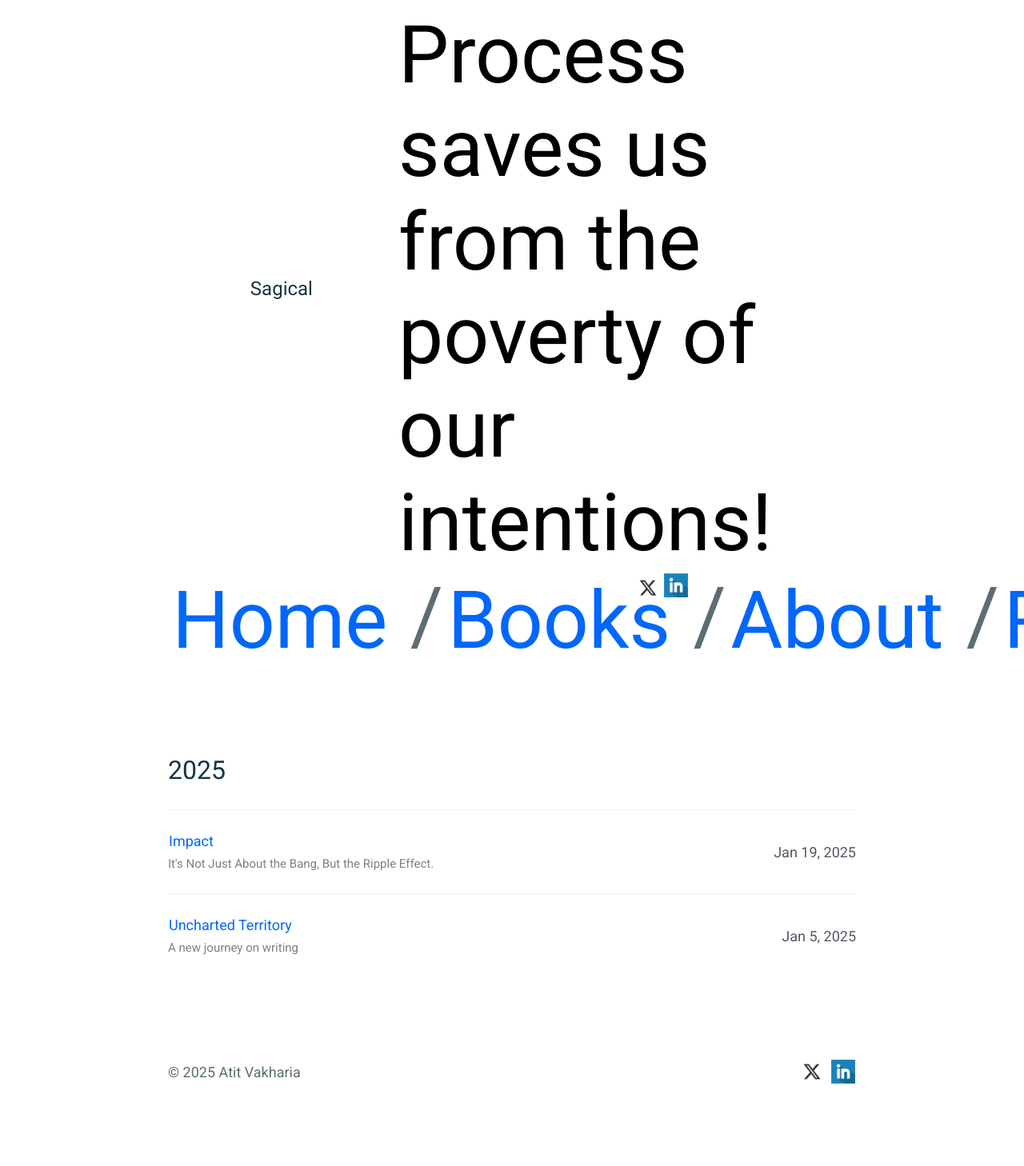
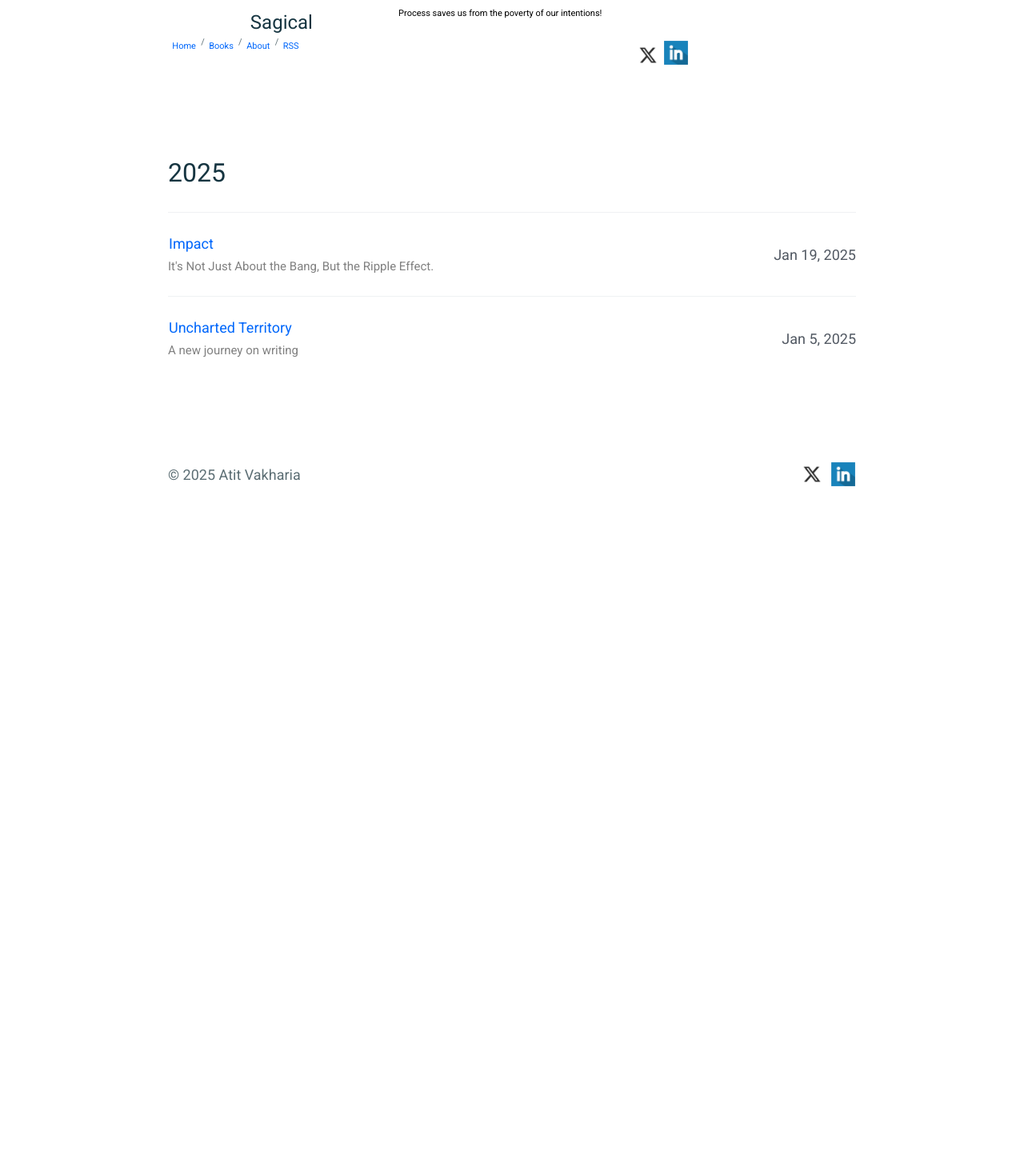
Before and after one commit to mkchoi212/paper-jekyll-theme, a Jekyll site: the page built from index.html, in a window 1280 px wide. Shown: the whole page at 80% size. Built offline with Jekyll 4.4.1, drawn with Linux system fonts in a browser that asks for light colours; after the commit the page ends 900 px from its top, so only the background shows below that.

Commit message:
Update header.html

```diff
--- a/_includes/header.html
+++ b/_includes/header.html
@@ -3,12 +3,12 @@
     <div style="display: flex; width: 32%;">
       <h1 style="display: flex; margin: auto; color: navyblue;">{{ site.title }}</h1>
     </div>
-    <div style="display: flex; position: relative; width: 66%; overflow-wrap: normal; font-size: 10rem;">
+    <div style="display: flex; position: relative; width: 66%; overflow-wrap: normal; font-size: 11px;">
       Process saves us from the poverty of our intentions!
     </div>
   </div>
   <div style="display: flex; flex-direction: row; justify-content: space-around; flex-wrap: wrap;">
-    <div style="display: flex; width: 66%; font-size: 10rem;">
+    <div style="display: flex; width: 66%; font-size: 11px;">
       <a href="{{ "/" | prepend: site.baseurl }}">Home</a>
       <span class="u-separate"></span> <a href="{{ "/books/" | prepend: site.baseurl }}">Books</a>
       <span class="u-separate"></span> <a href="{{ "/about/" | prepend: site.baseurl }}">About</a>
```
